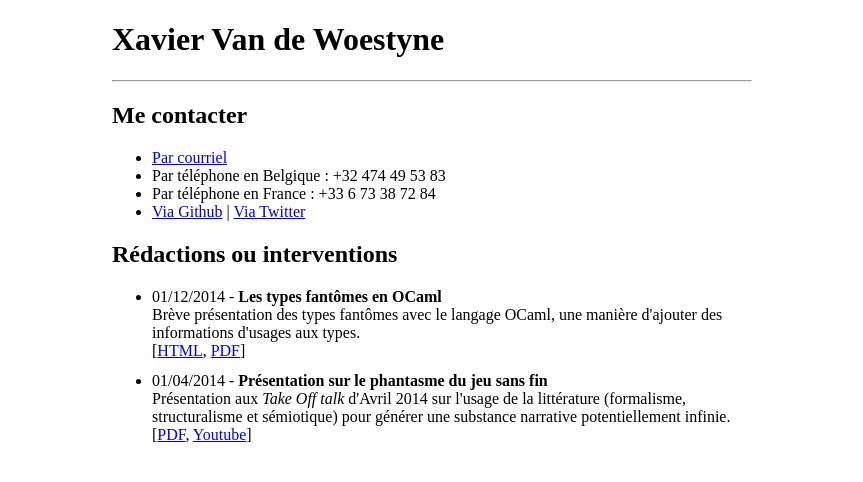
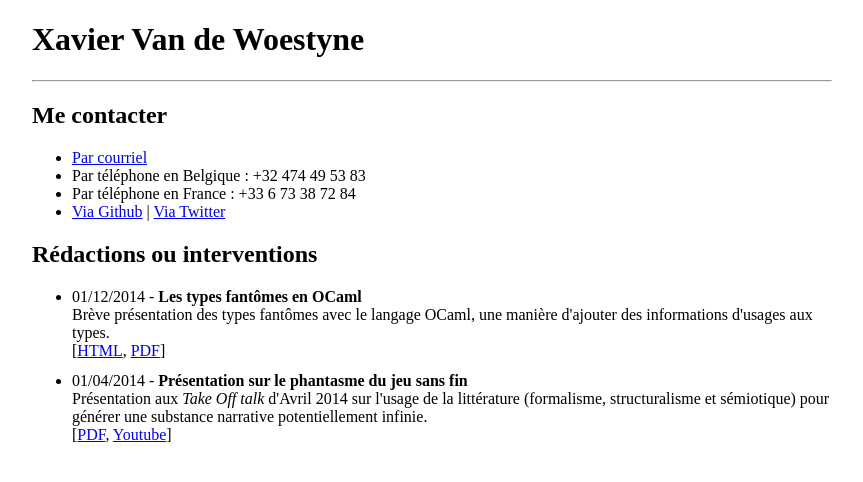
Before and after one commit to BastienDuplessier/xvw.github.io, a PHP site: page /index.html in a window 1280 px wide. Shown: the top 482 px of the page, without its empty margins (208-1071 px from the left). Run offline with PHP 8.4, Linux system fonts and the light colour scheme.

Commit message:
Update pages

```diff
--- a/style.css
+++ b/style.css
@@ -1,5 +1,5 @@
 #content {
-    max-width: 640px;
+    max-width: 800px;
     margin: auto;
 }
 
```
Also changed, not shown: 2 other files.
